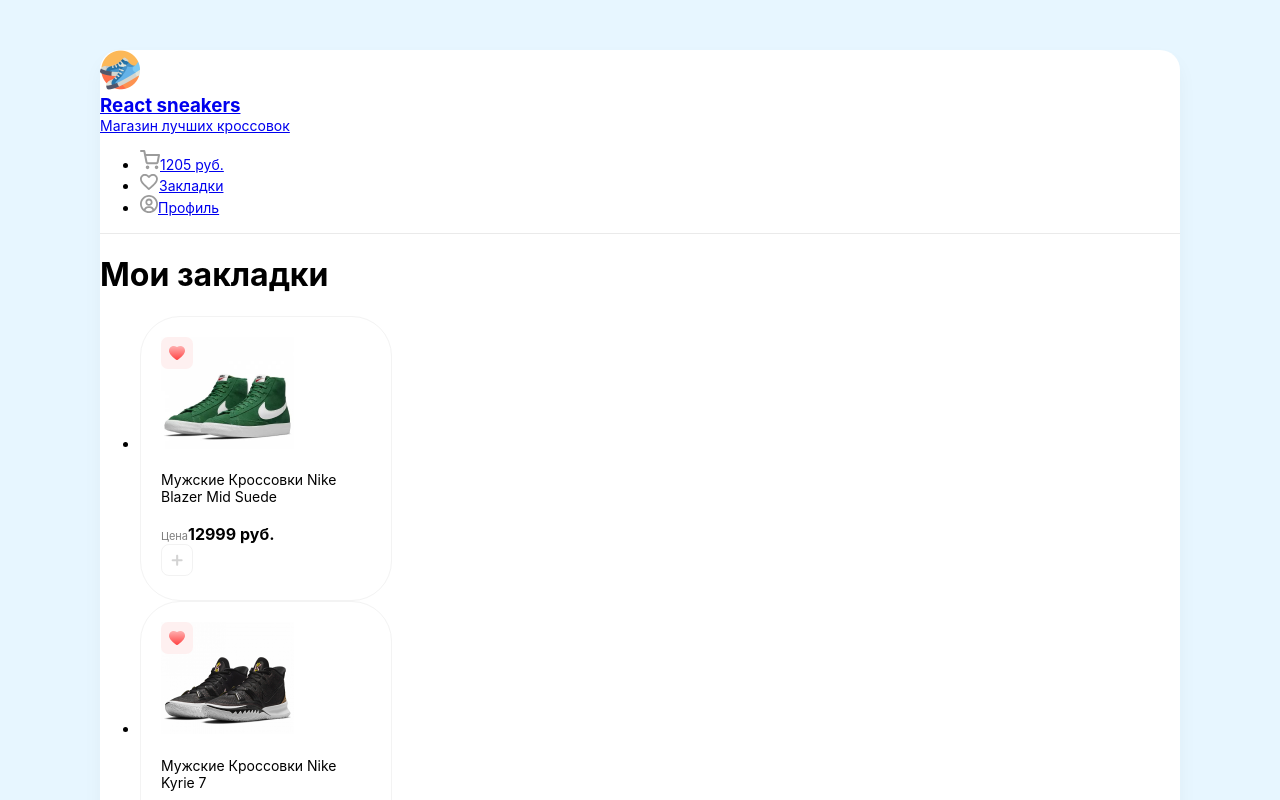
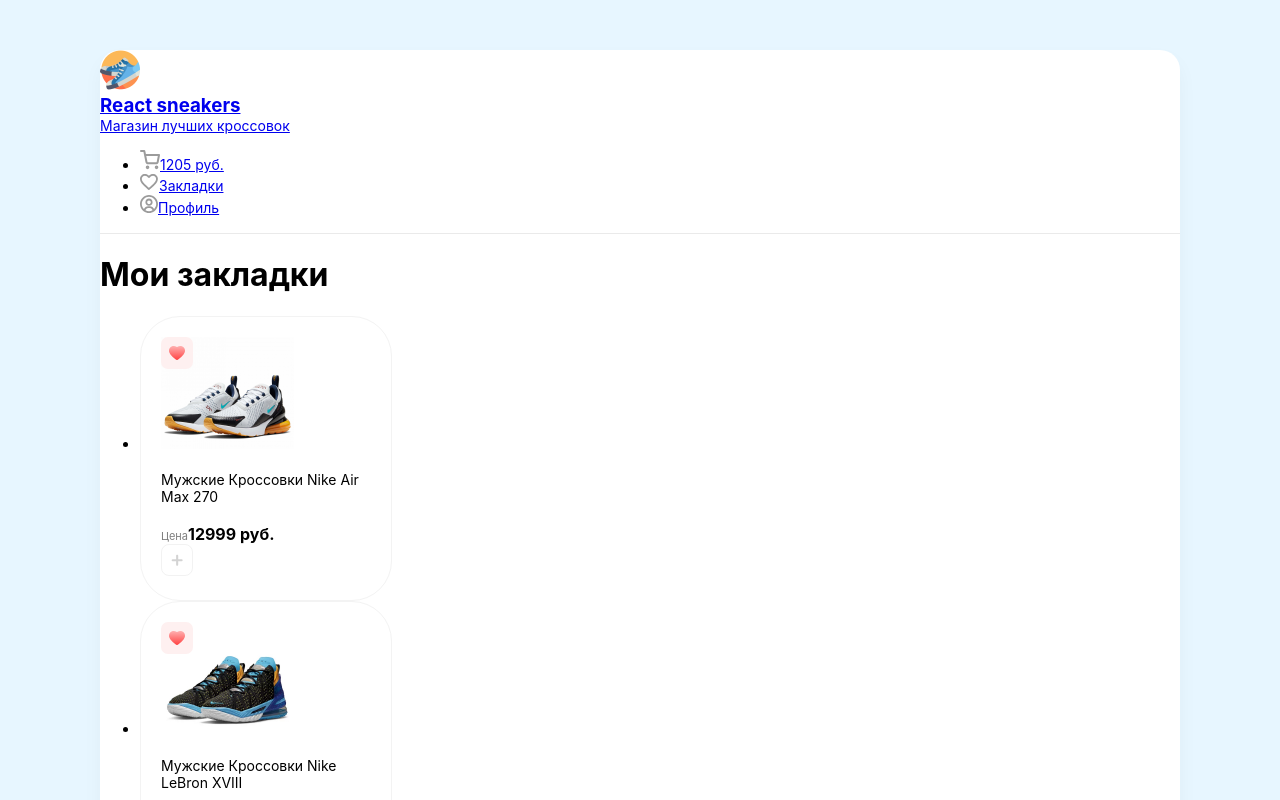
Before and after one commit to DmitriyFFF/React-sneakers, a React (Create React App) app: page /favorites in a window 1280 px wide. Shown: the top 800 px of the page. Built offline with nearby package versions, Linux system fonts and the light colour scheme; data requests are answered from the project's data file; the HTML template or start-up script is replaced by a standard one.

Commit message:
feat: add orders

```diff
--- a/db.json
+++ b/db.json
@@ -64,16 +64,55 @@
   "cart": [],
   "favorites": [
     {
+      "id": "2",
+      "name": "Мужские Кроссовки Nike Air Max 270",
+      "imageUrl": "./img/sneakers/sn2.jpg",
+      "price": 12999
+    },
+    {
+      "id": "8",
+      "name": "Мужские Кроссовки Nike LeBron XVIII",
+      "imageUrl": "./img/sneakers/sn8.jpg",
+      "price": 13999
+    }
+  ],
+  "orders": [
+    {
+      "id": "0e3c",
+      "items": [
+        {
+          "id": "2",
+          "name": "Мужские Кроссовки Nike Air Max 270",
+          "imageUrl": "./img/sneakers/sn2.jpg",
+          "price": 12999
+        },
+        {
           "id": "1",
           "name": "Мужские Кроссовки Nike Blazer Mid Suede",
           "imageUrl": "./img/sneakers/sn1.jpg",
           "price": 12999
+        }
+      ]
     },
     {
-      "id": "6",
-      "name": "Мужские Кроссовки Nike Kyrie 7",
-      "imageUrl": "./img/sneakers/sn6.jpg",
-      "price": 10799
+      "id": "4ca9",
+      "items": [
+        {
+          "id": "2",
+          "name": "Мужские Кроссовки Nike Air Max 270",
+          "imageUrl": "./img/sneakers/sn2.jpg",
+          "price": 12999
+        }
+      ]
+    },
+    {
+      "id": "94c5",
+      "items": [
+        {
+          "id": "2",
+          "name": "Мужские Кроссовки Nike Air Max 270",
+          "imageUrl": "./img/sneakers/sn2.jpg",
+          "price": 12999
         },
         {
           "id": "4",
@@ -83,3 +122,5 @@
         }
       ]
     }
+  ]
+}
--- a/src/components/App/App.jsx
+++ b/src/components/App/App.jsx
@@ -116,7 +116,7 @@
   }
 
   return (
-    <AppContext.Provider value={{items, cartItems, favorites, hasAddedToCart, setIsOpened, setCartItems}}>
+    <AppContext.Provider value={{items, cartItems, favorites, hasAddedToCart, handleAddFavorites, setIsOpened, setCartItems}}>
       <div className={`${styles.App} clear`}>
         {isOpened &&
           <Sidebar
@@ -139,7 +139,7 @@
           <Route path='/favorites' element={
             <Favorites
               // items={favorites}
-              onAddFavorite={handleAddFavorites}
+              // onAddFavorite={handleAddFavorites}
             />
           }/>
         </Routes>
--- a/src/components/Sidebar/Sidebar.jsx
+++ b/src/components/Sidebar/Sidebar.jsx
@@ -1,19 +1,39 @@
 import { useContext, useState } from 'react';
-// import axios from 'axios';
+import axios from 'axios';
 
 import { SidebarInfo } from '../SidebarInfo/SidebarInfo';
 import { AppContext } from '../../utils/context/context';
 
 import styles from './Sidebar.module.scss';
+import { baseUrl, delay } from '../../utils/constants';
 
 export const Sidebar = ({onClose, onRemove, items = []}) => {
   const [isOrdered, setIsOrdered] = useState(false);
+  const [orderId, setOrderId] = useState(null);
+  const [isLoading, setIsLoading] = useState(false);
   const { cartItems, setCartItems } = useContext(AppContext);
 
-  const handleClickOrder = () => {
+  const handleClickOrder = async () => {
     // axios.post('https://66abc54ff009b9d5c73049f1.mockapi.io/orders', cartItems); //отправка заказа на сервер
-    setIsOrdered(true);
-    setCartItems([]);
+    try {
+      setIsLoading(true);
+      const { data } = await axios.post(`${baseUrl}/orders`, {
+        items: cartItems
+      });
+      setOrderId(data.id)
+      setIsOrdered(true);
+      setCartItems([]);
+
+      for (let i = 0; i < cartItems.length; i++) {
+        const item = cartItems[i];
+        await axios.delete(`${baseUrl}/cart/${item.id}`);
+        await delay(1000);
+      }
+    } catch (error) {
+      alert('Не удалось оформить заказ!');
+      console.log(error);
+    }
+    setIsLoading(false);
   }
 
   return (
@@ -54,7 +74,10 @@
                     <p>1074 руб.</p>
                   </li>
                 </ul>
-                <button className={`${styles.submitBtn} d-flex justify-center align-center`} onClick={handleClickOrder}>Оформить заказ
+                <button
+                  className={`${styles.submitBtn} d-flex justify-center align-center`}
+                  onClick={handleClickOrder}
+                  disabled={isLoading}>Оформить заказ
                   <img className={styles.arrow} src="./img/arrow.svg" alt="Стрелка"/>
                 </button>
               </div>
@@ -63,7 +86,7 @@
             <SidebarInfo
               title={isOrdered ? "Заказ оформлен!" : "Корзина пустая"}
               image={isOrdered ? "./img/order_completed.svg" : "./img/empty_cart.svg"}
-              description={isOrdered ? "Ваш заказ #18 скоро будет передан курьерской доставке" : "Добавьте хотя бы одну пару кроссовок, чтобы сделать заказ."}
+              description={isOrdered ? `Ваш заказ #${orderId} скоро будет передан курьерской доставке` : "Добавьте хотя бы одну пару кроссовок, чтобы сделать заказ."}
             />
           }
         </div>
--- a/src/components/Sidebar/Sidebar.module.scss
+++ b/src/components/Sidebar/Sidebar.module.scss
@@ -150,6 +150,12 @@
       transition: transform .2s ease-in-out;
     }
 
+    &:disabled {
+      background-color: #bebebe;
+      cursor: default;
+      animation: button-loading .6s ease-in-out infinite;
+    }
+
     &:hover {
       background: lighten(#9DD458, 5%);
       .arrow {
@@ -162,3 +168,14 @@
     }
   }
 }
+@keyframes button-loading {
+  0% {
+    opacity: 1;
+  }
+  50% {
+    opacity: .7;
+  }
+  100% {
+    opacity: 1;
+  }
+}
--- a/src/components/SidebarInfo/SidebarInfo.jsx
+++ b/src/components/SidebarInfo/SidebarInfo.jsx
@@ -3,7 +3,7 @@
 import styles from './SidebarInfo.module.scss';
 
 export const SidebarInfo = ({ title, image, description }) => {
-  const {setIsOpened} = useContext(AppContext);
+  const { setIsOpened } = useContext(AppContext);
 
   return (
     <div className='d-flex flex-column justify-center align-center flex'>
--- a/src/pages/Favorites/Favorites.jsx
+++ b/src/pages/Favorites/Favorites.jsx
@@ -1,11 +1,11 @@
 import React, { useContext } from "react";
 import { Card } from "../../components/Card/Card";
+import { AppContext } from "../../utils/context/context";
 import styles from "./Favorites.module.scss"
-import { AppContext } from "../../utils/context/context";
 // import { Cards } from "../components/Cards/Cards";
 
-export const Favorites = ({ onAddFavorite }) => {
-  const { favorites } = useContext(AppContext);
+export const Favorites = () => {
+  const { favorites, handleAddFavorites } = useContext(AppContext);
   // console.log(favorites)
   return (
     <div className='d-flex flex-column justify-between mb-30 p-40'>
@@ -16,7 +16,7 @@
             key={index}
             isLiked={true}
             // onPlus={(card) => {onAddCart(card)}}
-            onFavorite={onAddFavorite}
+            onFavorite={handleAddFavorites}
             {...item}
           />
         )}
--- a/src/utils/constants.js
+++ b/src/utils/constants.js
@@ -1,4 +1,5 @@
 export const baseUrl = 'http://localhost:3000';
+export const delay = (ms) => new Promise((resolve) => setTimeout(resolve, ms));
 
 export const cardsData = [
   {
```
Lines whose indentation alone changed are shown as unchanged.
